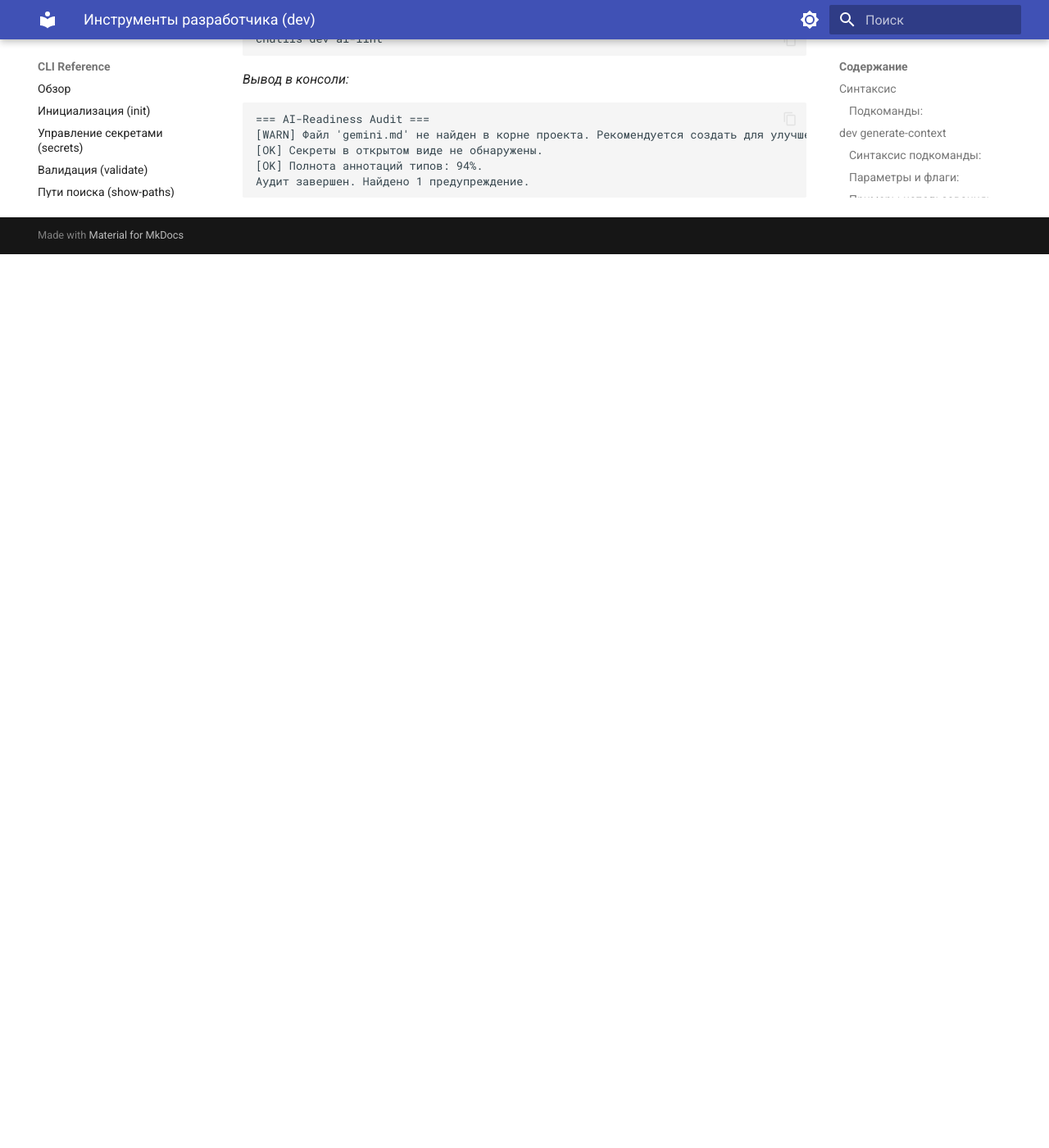
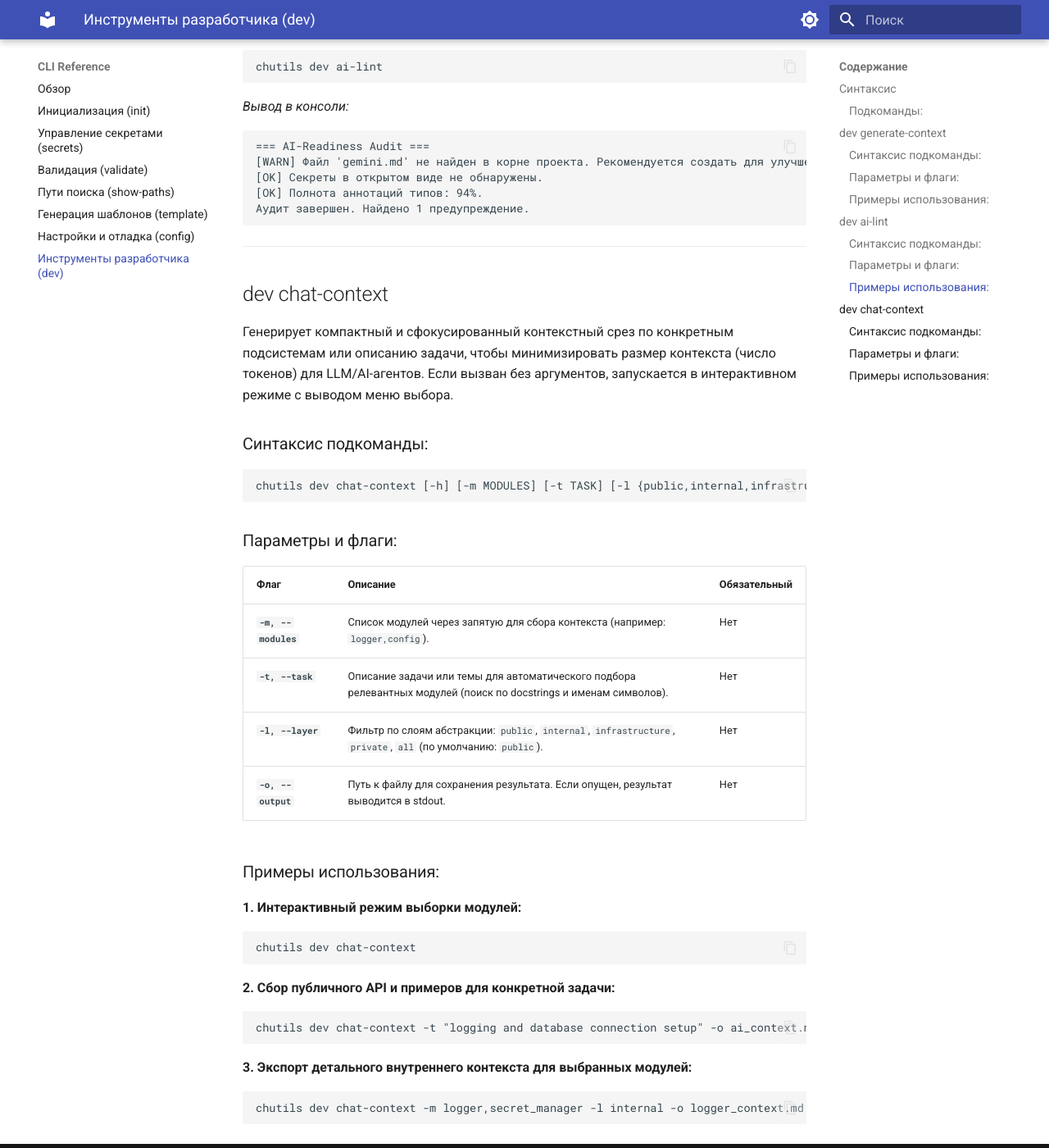
Before and after one commit to Chu4hel/chutils, an MkDocs documentation site: the page built from docs/cli/dev.md, in a window 1280 px wide and 1400 px high, scrolled down 2685 px. Shown: the whole window at 82% size. Built offline with MkDocs 1.6.1 and Material for MkDocs 9.7.7, drawn with Linux system fonts in a browser that asks for light colours; before the commit the page ends 2995 px from its top, so only the background shows below that; some of the changed text lies outside the part shown.

Commit message:
docs: Добавить описание команды dev chat-context в CLI руководство

````diff
--- a/docs/cli/dev.md
+++ b/docs/cli/dev.md
@@ -9,13 +9,14 @@
 ## Синтаксис
 
 ```bash
-chutils dev [-h] {generate-context,ai-lint} ...
+chutils dev [-h] {generate-context,ai-lint,chat-context} ...
 ```
 
 ### Подкоманды:
 
 1. [**`generate-context`**](#dev-generate-context) — Построение карты API и семантического дерева зависимостей.
 2. [**`ai-lint`**](#dev-ai-lint) — Статический анализ AI-готовности кодовой базы.
+3. [**`chat-context`**](#dev-chat-context) — Интерактивная генерация компактного контекста для ИИ.
 
 ---
 
@@ -95,3 +96,46 @@
 [OK] Полнота аннотаций типов: 94%.
 Аудит завершен. Найдено 1 предупреждение.
 ```
+
+---
+
+## dev chat-context
+
+Генерирует компактный и сфокусированный контекстный срез по конкретным подсистемам или описанию задачи, чтобы
+минимизировать размер контекста (число токенов) для LLM/AI-агентов. Если вызван без аргументов, запускается в
+интерактивном режиме с выводом меню выбора.
+
+### Синтаксис подкоманды:
+
+```bash
+chutils dev chat-context [-h] [-m MODULES] [-t TASK] [-l {public,internal,infrastructure,private,all}] [-o OUTPUT]
+```
+
+### Параметры и флаги:
+
+| Флаг                | Описание                                                                                                          | Обязательный |
+|:--------------------|:------------------------------------------------------------------------------------------------------------------|:-------------|
+| **`-m, --modules`** | Список модулей через запятую для сбора контекста (например: `logger,config`).                                     | Нет          |
+| **`-t, --task`**    | Описание задачи или темы для автоматического подбора релевантных модулей (поиск по docstrings и именам символов). | Нет          |
+| **`-l, --layer`**   | Фильтр по слоям абстракции: `public`, `internal`, `infrastructure`, `private`, `all` (по умолчанию: `public`).    | Нет          |
+| **`-o, --output`**  | Путь к файлу для сохранения результата. Если опущен, результат выводится в stdout.                                | Нет          |
+
+### Примеры использования:
+
+**1. Интерактивный режим выборки модулей:**
+
+```bash
+chutils dev chat-context
+```
+
+**2. Сбор публичного API и примеров для конкретной задачи:**
+
+```bash
+chutils dev chat-context -t "logging and database connection setup" -o ai_context.md
+```
+
+**3. Экспорт детального внутреннего контекста для выбранных модулей:**
+
+```bash
+chutils dev chat-context -m logger,secret_manager -l internal -o logger_context.md
+```
````
